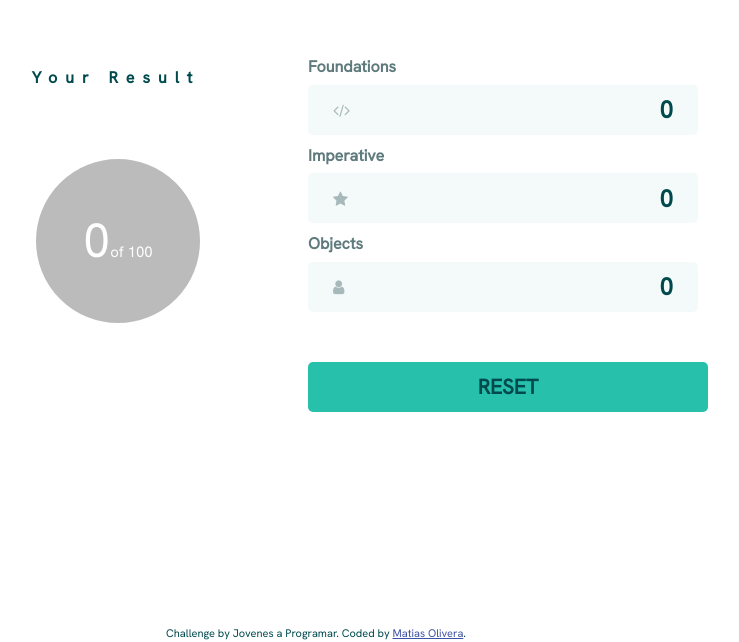
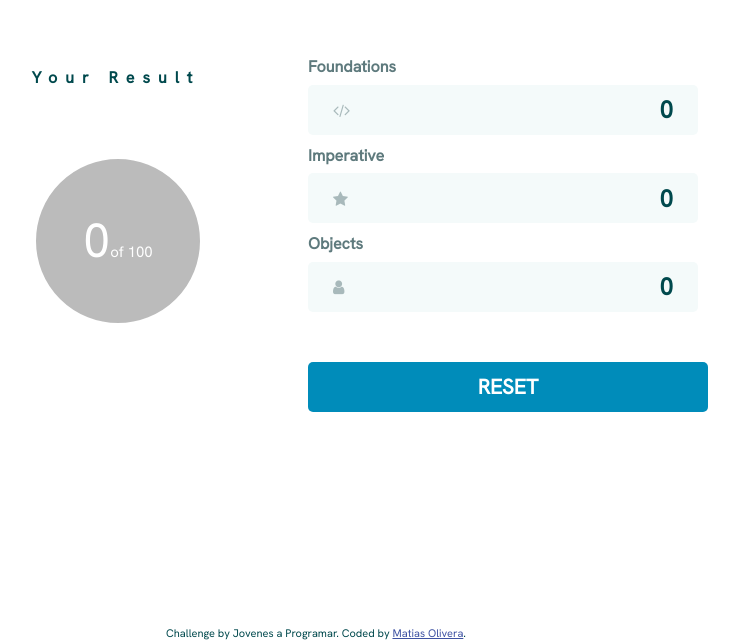
Before and after one commit to zettsu/jap-calculator, a plain HTML site: page index.html in a window 1280 px wide. Shown: the part 158-800 px from the top of the page, without its empty margins (324-1063 px from the left). Drawn offline with Linux system fonts and the light colour scheme.

Commit message:
removed cyan color on button

```diff
--- a/assets/css/main.css
+++ b/assets/css/main.css
@@ -277,8 +277,8 @@ h5 {
     margin-top: 10%;
     width: 100%;
     height: 50px;
-    background-color: var(--cyan);
-    color: var(--dark-cyan);
+    background-color: #008CBA;
+    color: white;
     border-radius: 5px;
     border: 0;
     font-size: 1.3rem;
```
